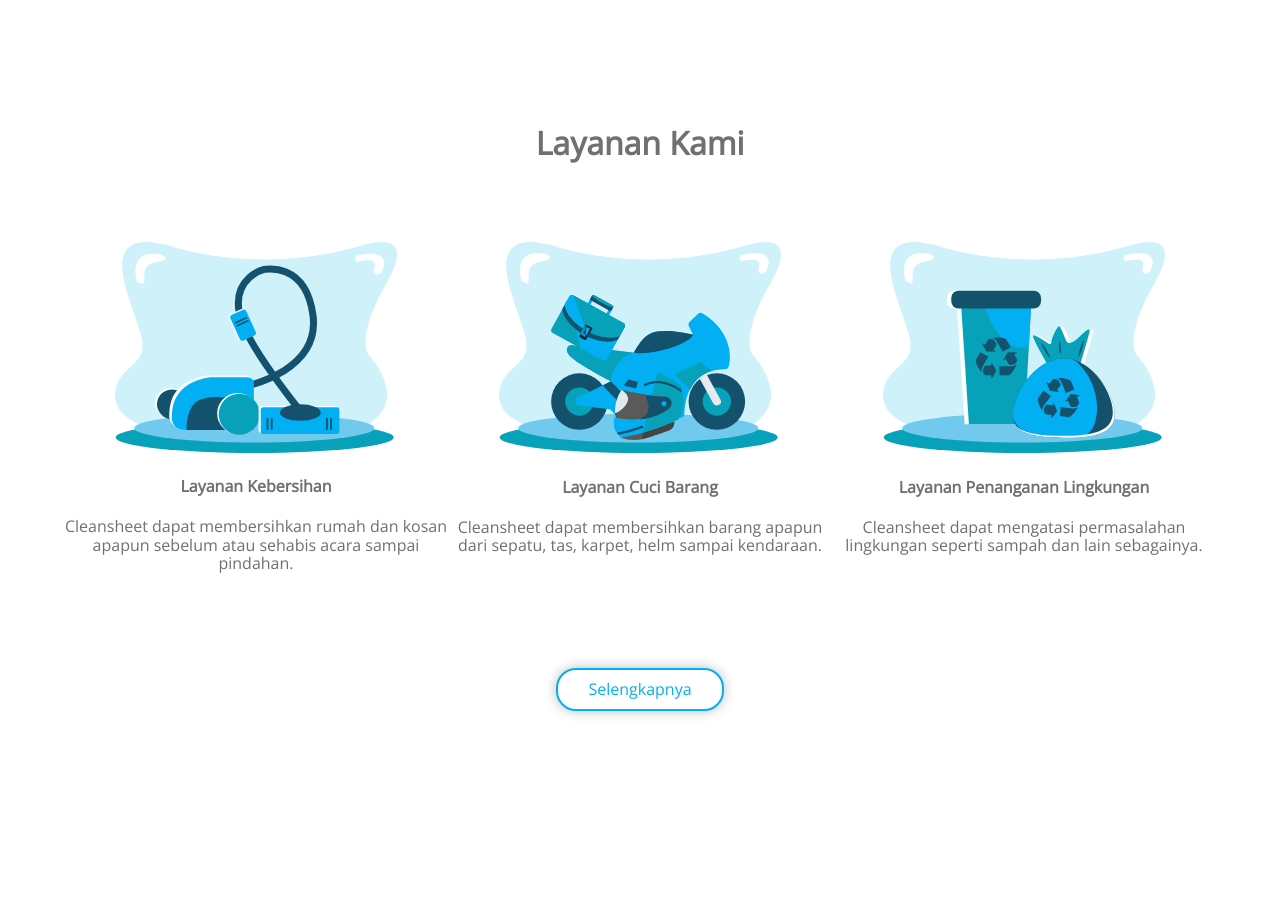
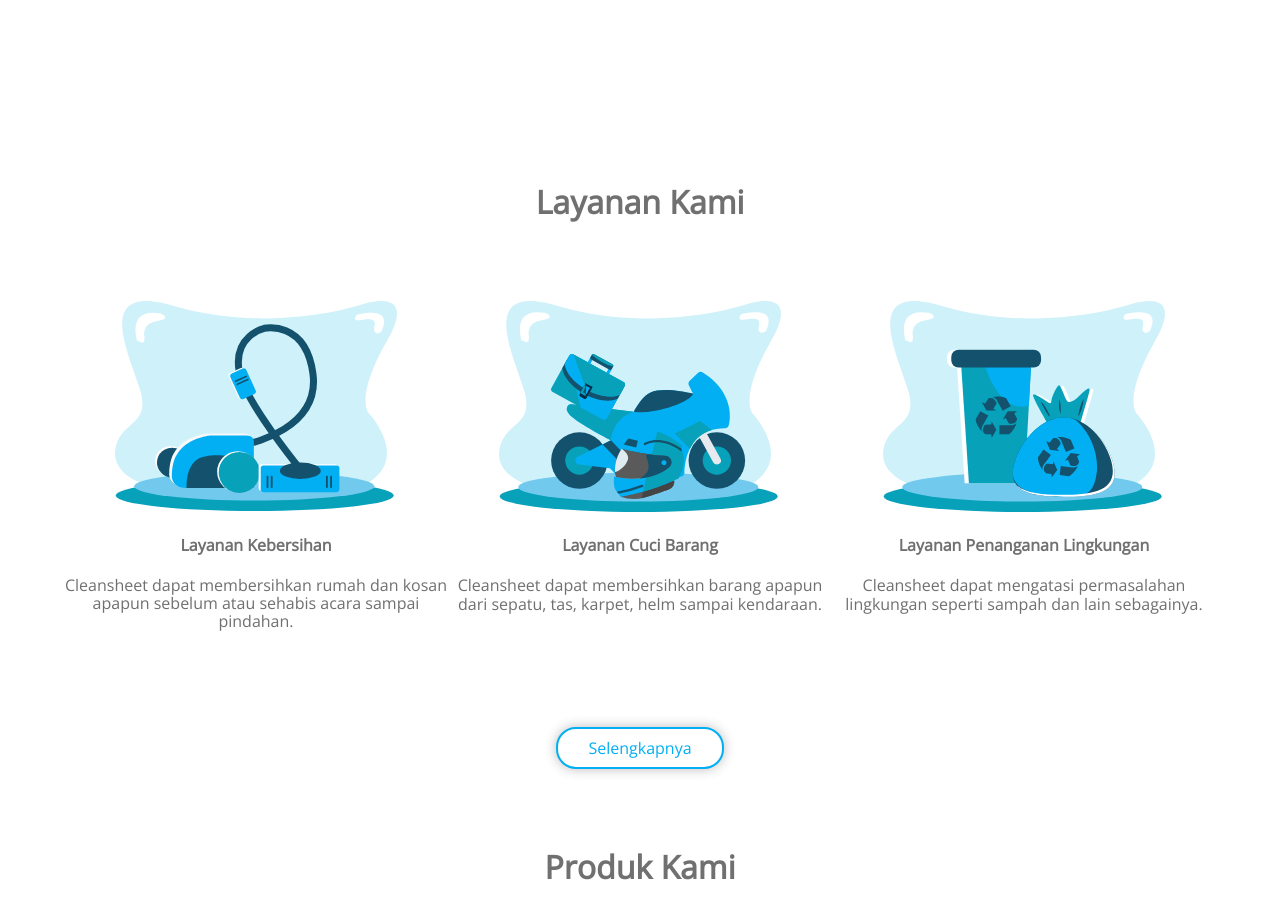
Before and after one commit to pramesywaraj/cleansheet_web, a React (Create React App) app: page / in a window 1280 px wide. Shown: the part 760-1667 px from the top of the page. Before the commit the page ends 1511 px from the top, so only its background shows below. Built offline with nearby package versions, Linux system fonts and the light colour scheme.

Commit message:
margin fixed in each section

```diff
--- a/src/pages/landing_page/landingPage.js
+++ b/src/pages/landing_page/landingPage.js
@@ -65,7 +65,10 @@
 
     return (
         <section id="services">
-            <div className={`${landingPageStyle.serviceSection}`}>
+            <div className={`
+                ${landingPageStyle.serviceSection}
+                ${landingPageStyle.textAlignCenter}
+            `}>
                 <h1>Layanan Kami</h1>
                 <div className={`
                     ${landingPageStyle.servicesContainer}
@@ -119,6 +122,28 @@
     )
 }
 
+const ProductSection = () => {
+    return (
+        <section id="products">
+            <div className={`${landingPageStyle.textAlignCenter}`}>
+                <h1>Produk Kami</h1>
+            </div>
+        </section>
+    )
+}
+
+const ClientSection = () => {
+
+    return (
+        <section id="clients">
+            <div className={`${landingPageStyle.textAlignCenter}`}>
+
+            </div>
+        </section>
+    )
+
+}
+
 export default function LandingPage() {
 
     return (
@@ -127,6 +152,7 @@
             <main role="main">
                 <HeaderSection />
                 <ServiceSection />
+                <ProductSection />
             </main>
         </>
     )
--- a/src/pages/landing_page/landingPage.module.scss
+++ b/src/pages/landing_page/landingPage.module.scss
@@ -6,6 +6,10 @@
     section {
         padding: 0 5vw;
     }
+}
+
+.textAlignCenter {
+    text-align: center;
 }
 
 .fullPageHeight {
@@ -42,7 +46,7 @@
 
 // Service Section
 .serviceSection {
-    text-align: center;
+    margin: 10vh 0 ;
 
     .servicesCaption {
         width: 30vw;
@@ -56,3 +60,7 @@
 .servicesButtonMargin5 {
     margin: 5vh 0;
 }
+
+// Product Section
+
+// Client Section
```
